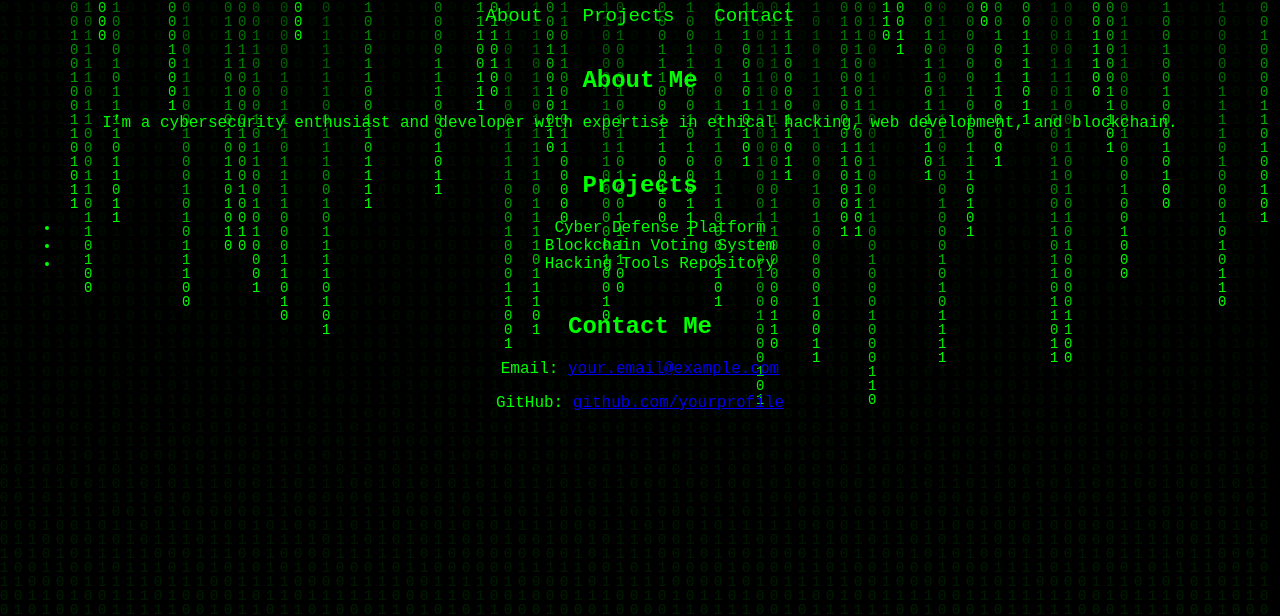
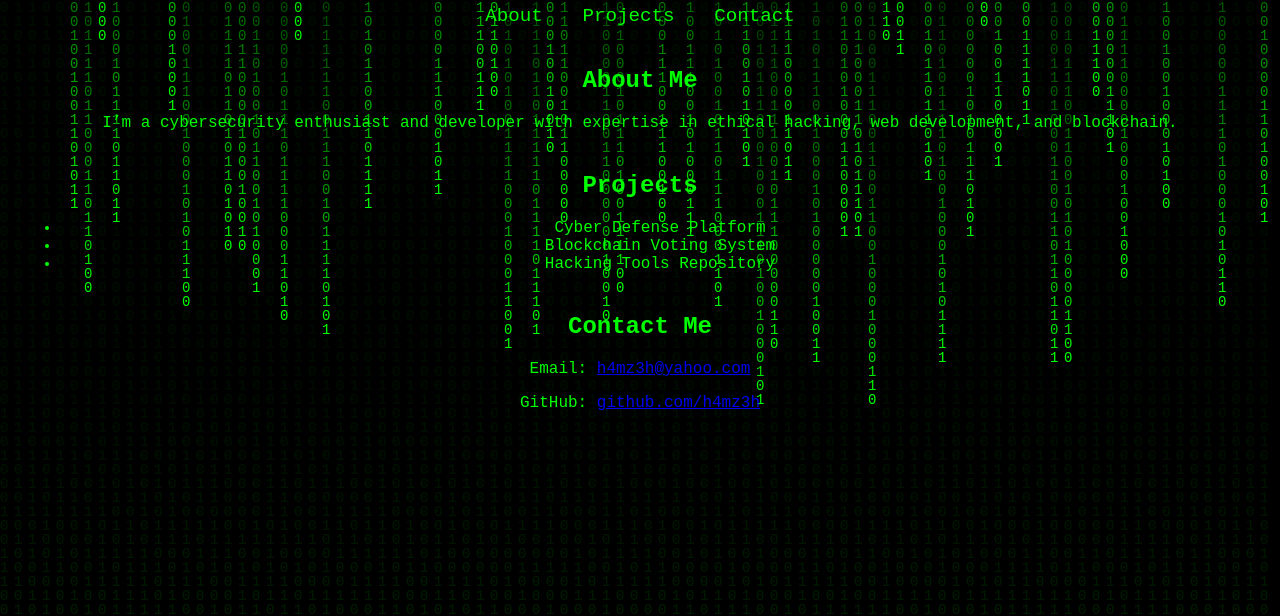
Before and after one commit to h4mz3h/h4mz3h.github.io, a plain HTML site: page index.html in a window 1280 px wide. Shown: the part 184-800 px from the top of the page. Drawn offline with Linux system fonts and the light colour scheme.

Commit message:
Update index.html

```diff
--- a/index.html
+++ b/index.html
@@ -34,8 +34,8 @@
         </section>
         <section id="contact">
             <h2>Contact Me</h2>
-            <p>Email: <a href="mailto:your.email@example.com">your.email@example.com</a></p>
-            <p>GitHub: <a href="https://github.com/yourprofile" target="_blank">github.com/yourprofile</a></p>
+            <p>Email: <a href="mailto:your.email@example.com">h4mz3h@yahoo.com</a></p>
+            <p>GitHub: <a href="https://github.com/yourprofile" target="_blank">github.com/h4mz3h</a></p>
         </section>
     </div>
     <script src="script.js"></script>
```
